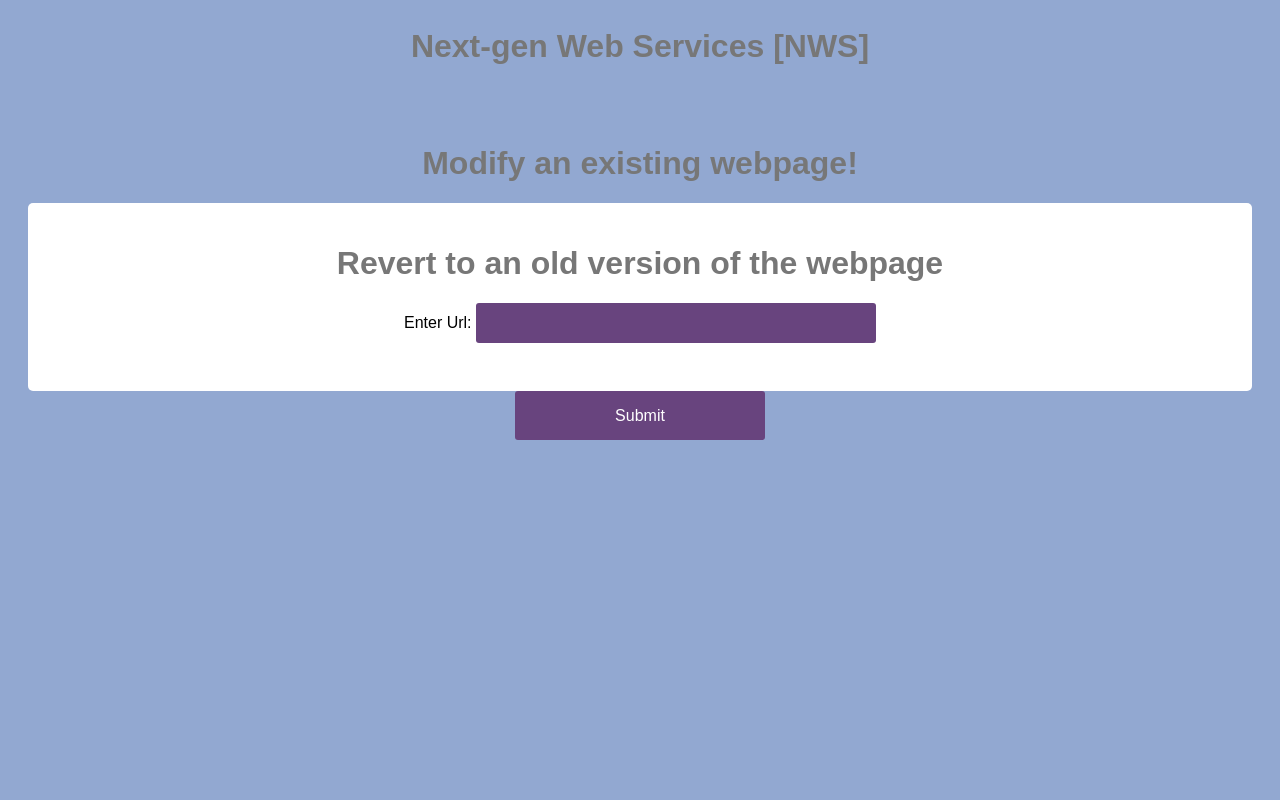
After one commit to shikhasuneja/AdvNGN_ContentProviderFrontend, a Flask app: a page that uses templates/revert_webpage.html in a window 1280 px wide. The commit adds this page. Run offline with Flask 2, Linux system fonts and the light colour scheme.

Commit message:
Added implementation to upload a new index file and revert to an old one.

```diff
--- /dev/null
+++ b/customer_page.py
@@ -0,0 +1,77 @@
+import os
+import json
+import logging
+import ast
+from werkzeug import secure_filename
+from shutil import copyfile
+
+logging.basicConfig(level=logging.INFO)
+NWS_CUSTOMERS_FILE = "nws_customers.json"
+NWS_CUSTOMER_PAGES_DIR = os.getcwd() + "/nws_urls"
+MODIFICATION_REASON = {0: "user_modification", 1: "new_upload", 2: "revert_request"}
+
+class WebPage():
+
+    def __init__(self, url, user, index_file = None):
+        self.url = url
+        self.user = user
+        self.url_folder = NWS_CUSTOMER_PAGES_DIR + "/" + self.url
+        self.users_file = self.url_folder + "/" + "users.json"
+        self.curr_user_file = self.url_folder + "/" + "current_user.json"
+        self.redundancy_reqs_file = self.url_folder + "/" + "redundancy.json"
+        self.index_files_folder = self.url_folder + "/" + "files"
+        self.website_version_file = self.index_files_folder + "/" + "webpage_version.json"
+        self.index_file = index_file
+
+    def modify(self, flag, requested_version = None):
+        logging.info("Modifying the customer webpage")
+        logging.info(MODIFICATION_REASON[flag])
+        if MODIFICATION_REASON[flag] == "new_upload":
+            logging.info("New \"index.html\" file is uploaded!")
+            current_count = self._get_index_files_count()
+            self._save_new_index_file(current_count + 1)
+        elif MODIFICATION_REASON[flag] == "user_modification":
+            logging.info("User modification")
+        elif MODIFICATION_REASON[flag] == "revert_request":
+            logging.info("Revert Request")
+            logging.info(requested_version)
+            self._revert_to_specific_version(requested_version)
+
+    def _save_version_info(self, version):
+        version_info = {"url": self.url, "requested_version": version, "latest_version": version}
+        with open(self.website_version_file, 'w') as outfile:
+            outfile.write(json.dumps(version_info))
+
+    def _save_new_index_file(self, version):
+        self._save_version_info(version)
+        os.chdir(self.url_folder)
+        self.index_file.save(secure_filename("index.html"))
+        copyfile(self.url_folder + "/index.html", self.index_files_folder + "/index_v" + str(version) + ".html")
+
+
+    def _get_index_files_count(self):
+        count = 0
+        for root, dirs, files in os.walk(self.index_files_folder):
+            for file in files:
+                if "index" in file:
+                    count += 1
+        logging.info(count)
+        return count
+
+    def get_index_files_list(self):
+        for root, dirs, files in os.walk(self.index_files_folder):
+            index_files = [file for file in files if "index" in file]
+        return index_files
+
+    def _revert_to_specific_version(self, version):
+        self._update_version_info(version)
+        copyfile(self.index_files_folder + "/" + version, self.url_folder + "/index.html")
+
+    def _update_version_info(self, version):
+        with open(self.website_version_file, 'r') as infile:
+            data = infile.read()
+        logging.info(ast.literal_eval(data))
+        version_info = ast.literal_eval(data)
+        version_info["requested_version"] = version
+        with open(self.website_version_file, 'w') as outfile:
+            outfile.write(json.dumps(version_info))
--- a/nws_urls/shikha.com/files/webpage_version.json
+++ b/nws_urls/shikha.com/files/webpage_version.json
@@ -1 +1 @@
-{"url": "shikha.com", "requested_version": 1, "latest_version": 1}
+{"url": "shikha.com", "requested_version": "index_v1.html", "latest_version": 3}
--- a/nws_webpage.py
+++ b/nws_webpage.py
@@ -1,6 +1,7 @@
 from flask import Flask, render_template, redirect, url_for, request
 import logging
 from user import UserAccount, UserPage
+from customer_page import WebPage
 
 logging.basicConfig(level=logging.INFO)
 app = Flask(__name__)
@@ -52,15 +53,46 @@ def create_webpage(username):
 
 @app.route('/modify_webpage/<username>', methods=['GET', 'POST'])
 def modify_webpage(username):
+    return render_template('modify_webpage.html', username = username)
+
+
+@app.route('/user_management/<username>', methods=['GET', 'POST'])
+def user_management(username):
     """if request.method == 'POST':
-        page = UserPage(request.form['url'], username, request.files['file'],
-        redundancy = {'replicas' : request.form['replicas'],
-        'server_selection': request.form['server_selection']})
-        page.create()"""
-    return render_template('modify_webpage.html', username = username)
+        page = WebPage(request.form['url'], username)
+        page.modify()"""
+    return render_template('user_management.html', username = username)
+
+
+@app.route('/upload_newindex/<username>', methods=['GET', 'POST'])
+def upload_newindex(username):
+    if request.method == 'POST':
+        page = WebPage(request.form['url'], username, index_file = request.files['file'])
+        page.modify(flag = 1)
+    return render_template('upload_newindex.html', username = username)
+
+
+@app.route('/revert_webpage/<username>', methods=['GET', 'POST'])
+def revert_webpage(username):
+    logging.info("Revert Request!!")
+    reverted = False
+    version_info = False
+    if request.method == 'POST':
+        page = WebPage(request.form['url'], username)
+        files = page.get_index_files_list()
+        for item in request.form.items():
+            logging.info(item[0])
+            if item[0] == "version_selection":
+                version_info = True
+                break
+        if version_info:
+            page.modify(flag = 2, requested_version = request.form['version_selection'])
+            reverted = True
+        return render_template('revert_webpage.html', username = username, files = files, reverted = reverted)
+    return render_template('revert_webpage.html', username = username)
 
 
 if __name__ == '__main__':
     app.jinja_env.auto_reload = True
     app.config['TEMPLATES_AUTO_RELOAD'] = True
-    app.run(host='127.0.0.1', port = '9090', debug=True)
+    app.run(host = '127.0.0.1', port = '9090', debug = True)
--- /dev/null
+++ b/templates/revert_webpage.html
@@ -0,0 +1,30 @@
+<html>
+<head>
+<title>Next-gen Web Services [NWS]</title>
+<meta name="viewport" content="width=device-width, initial-scale=1.0">
+<link rel="stylesheet" href="/static/style.css" type="text/css">
+</head>
+<body>
+<form action="/revert_webpage/{{username}}" method="post" enctype="multipart/form-data">
+<div class="app-title"> <h1>Next-gen Web Services [NWS]<h1><br><h1>Modify an existing webpage!</h1></div>
+<div class="login-screen">
+<div class="app-title"><h1>Revert to an old version of the webpage</h1></div>
+{% if reverted %}
+<div class="app-title"><h2>Webpage reverted successfully!</h2></div>
+{% endif %}
+<div class="login-form">
+<div class="control-group">Enter Url: <input type="text" name="url" class="login-field"></div>
+{% if files %}
+<div class="control-group">Revert to version:
+<select name="version_selection">
+{% for file in files%}
+<option value={{file}}>{{file}}</option>
+{% endfor %}
+{% endif %}
+</select>
+<br>
+</div>
+</div> <input type="submit" value="Submit" class="btn btn-primary btn-large btn-block"><br></div>
+</form>
+</body>
+</html>
--- a/user.py
+++ b/user.py
@@ -6,7 +6,7 @@ from werkzeug import secure_filename
 
 logging.basicConfig(level=logging.INFO)
 NWS_CUSTOMERS_FILE = "nws_customers.json"
-NWS_CUSTOMER_PAGES_DIR = "/nws_urls"
+NWS_CUSTOMER_PAGES_DIR = os.getcwd() + "/nws_urls"
 
 class UserAccount():
 
```
Also changed, not shown: index - Copy.html (added, +14 -0 lines), nws_urls/shikha.com/files/index_v2.html (added, +14 -0 lines), nws_urls/shikha.com/files/index_v3.html (added, +14 -0 lines), templates/modify_webpage.html (+4 -10 lines), templates/upload_newindex.html (added, +19 -0 lines), templates/user_management.html (added, +20 -0 lines).
